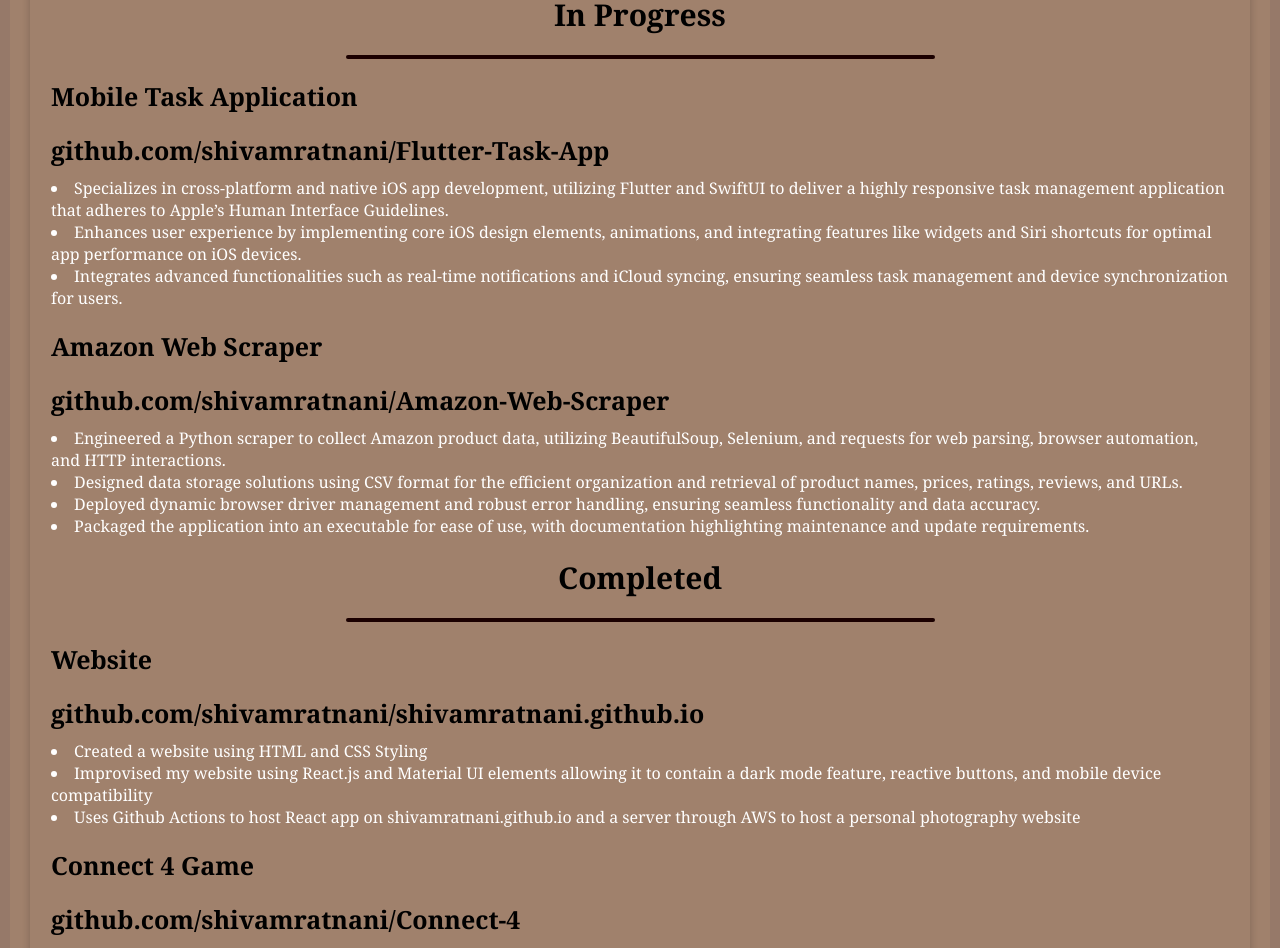
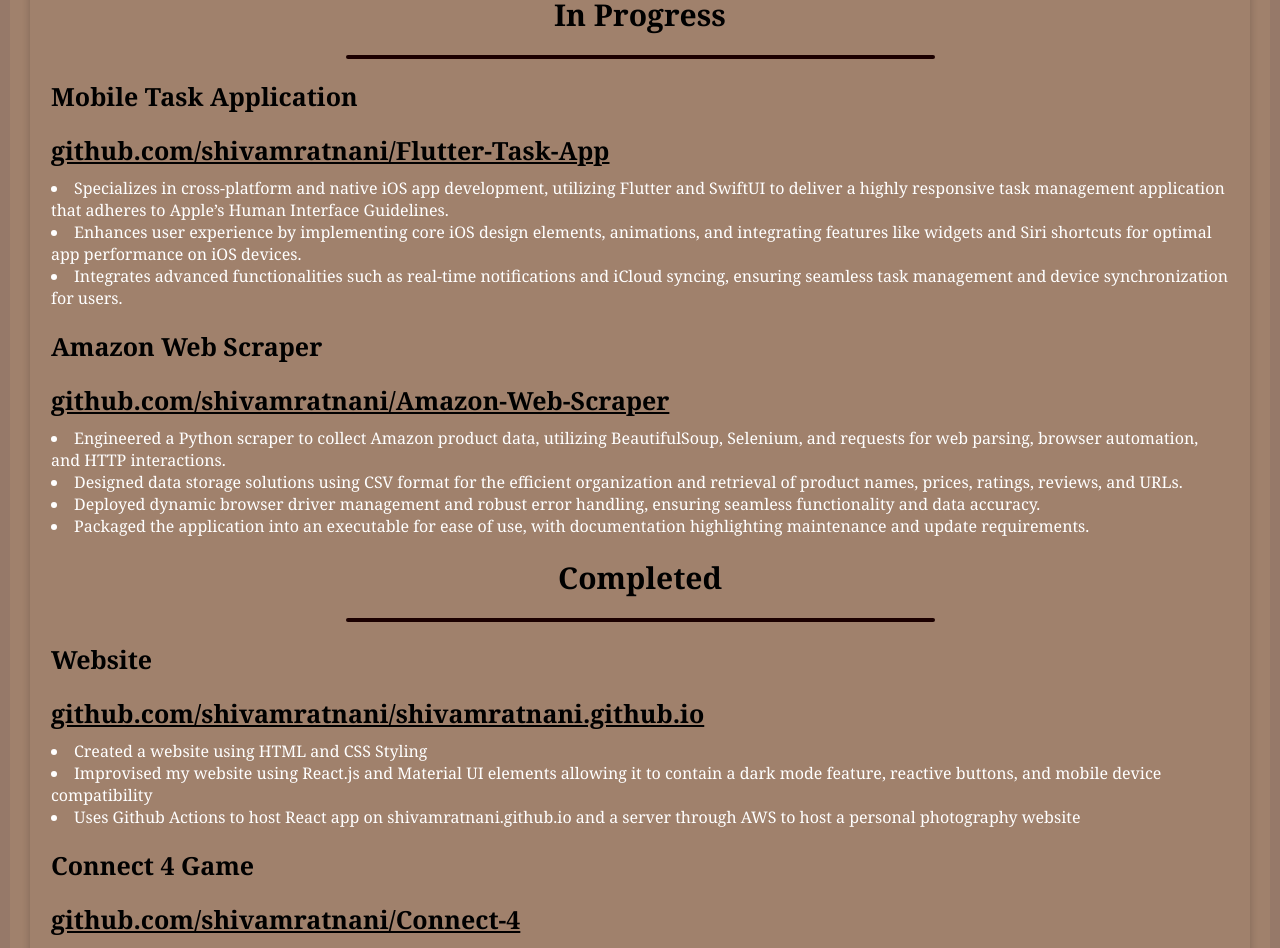
Before and after one commit to shivamratnani/shivamratnani.github.io, a React (Create React App) app: page / in a window 1280 px wide. Shown: the part 1420-2368 px from the top of the page. Built offline with nearby package versions, Linux system fonts and the light colour scheme.

Commit message:
Made project links clickable

```diff
--- a/src/HomePage.css
+++ b/src/HomePage.css
@@ -56,14 +56,15 @@
   padding: 2vw;
   font-size: 1rem;
   cursor: pointer;
-  border-radius: 15px; /* Optional: Makes the button circular */
+  border-radius: 15px;
   background-color: #c4a484; /* Same as navbar for consistency */
   color: white;
   border: none;
+
 }
 
 .to-top-button:hover {
-  transform: scale(1.1); /* Optional: Adds a slight zoom effect on hover */
+  transform: scale(1.1);
   box-shadow: 0 4px 8px 0 rgba(0, 0, 0, 0.2);
 }
 
@@ -211,7 +212,7 @@
 .photo-grid img {
   width: 100%;
   height: auto;
-  border-radius: 10px; /* Optional, if you want rounded corners */
+  border-radius: 10px;
   transition: transform 0.3s ease, opacity 0.3s ease;
 }
 
@@ -222,7 +223,6 @@
   transform: translate(-50%, -50%) scale(0.9); /* Center and scale */
   z-index: 10; /* Above other content */
   box-shadow: 0 4px 8px rgba(0, 0, 0, 0.2);
-  /* Optional: Add a background overlay */
   background-color: rgba(0, 0, 0, 0.5); /* Dim the background */
 }
 
--- a/src/HomePage.tsx
+++ b/src/HomePage.tsx
@@ -116,7 +116,10 @@
         style={{ backgroundColor: theme.sectionHome }}
       >
         <div className="about-container">
-          <div className="profile-container" style={{ backgroundColor: theme.about }}>
+          <div
+            className="profile-container"
+            style={{ backgroundColor: theme.about }}
+          >
             <img src="profile.jpg" className="profile-image" alt="Profile" />
           </div>
           <div
@@ -194,7 +197,16 @@
               <div className="divider"></div>
               {/* Mobile Task Application */}
               <h3>Mobile Task Application</h3>
-              <h3>github.com/shivamratnani/Flutter-Task-App</h3>
+              <h3>
+              <a
+                  href="github.com/shivamratnani/Flutter-Task-App"
+                  target="_blank"
+                  rel="noopener noreferrer"
+                  style={{ color: 'black' }}
+                >
+                  github.com/shivamratnani/Flutter-Task-App
+                </a>
+              </h3>
               <li>
                 Specializes in cross-platform and native iOS app development,
                 utilizing Flutter and SwiftUI to deliver a highly responsive
@@ -213,7 +225,17 @@
               </li>
               {/* Amazon Web Scraper */}
               <h3>Amazon Web Scraper</h3>
-              <h3>github.com/shivamratnani/Amazon-Web-Scraper</h3>
+              {/* List a link as an h3*/}
+              <h3>
+                <a
+                  href="github.com/shivamratnani/Amazon-Web-Scraper"
+                  target="_blank"
+                  rel="noopener noreferrer"
+                  style={{ color: 'black' }}
+                >
+                  github.com/shivamratnani/Amazon-Web-Scraper
+                </a>
+              </h3>
               <li>
                 Engineered a Python scraper to collect Amazon product data,
                 utilizing BeautifulSoup, Selenium, and requests for web parsing,
@@ -237,7 +259,16 @@
               <div className="divider"></div>
               {/* Website */}
               <h3>Website</h3>
-              <h3>github.com/shivamratnani/shivamratnani.github.io</h3>
+              <h3>
+              <a
+                  href="github.com/shivamratnani/shivamratnani.github.io"
+                  target="_blank"
+                  rel="noopener noreferrer"
+                  style={{ color: 'black' }}
+                >
+                  github.com/shivamratnani/shivamratnani.github.io
+                </a>
+              </h3>
               <li>Created a website using HTML and CSS Styling</li>
               <li>
                 Improvised my website using React.js and Material UI elements
@@ -250,7 +281,16 @@
               </li>
               {/* Connect 4 */}
               <h3>Connect 4 Game</h3>
-              <h3>github.com/shivamratnani/Connect-4</h3>
+              <h3>
+              <a
+                  href="github.com/shivamratnani/Connect-4"
+                  target="_blank"
+                  rel="noopener noreferrer"
+                  style={{ color: 'black' }}
+                >
+                  github.com/shivamratnani/Connect-4
+                </a>
+              </h3>
               <li>
                 Developed a 2 player game of Connect 4 containing multiple
                 difficulty levels with a graphical user interface, demonstrating
```
